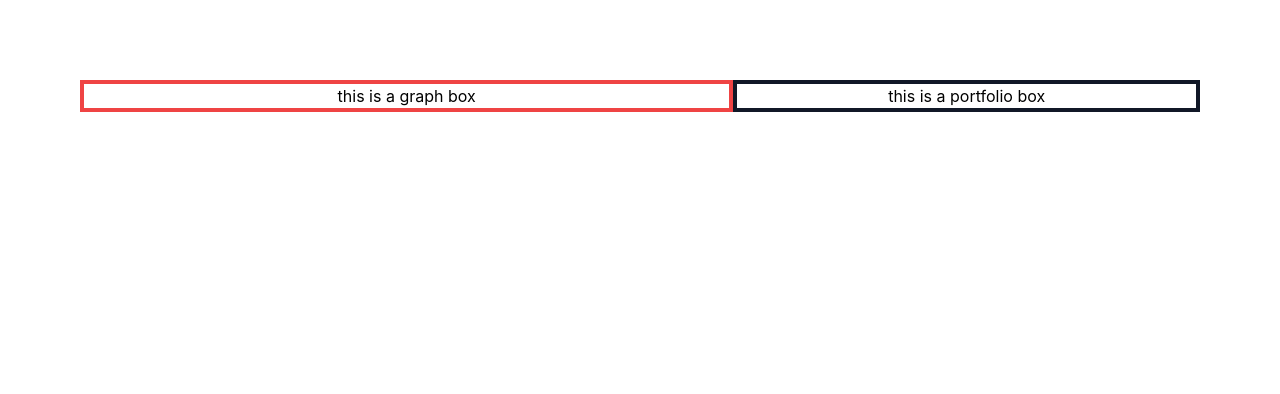
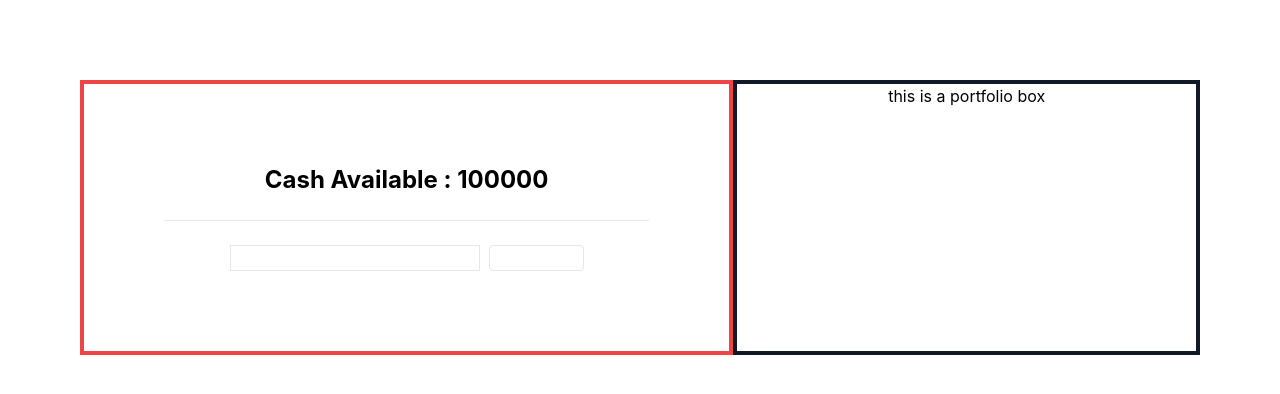
Before and after one commit to WDanielH/Capstone-React, a React (Create React App) app: page / in a window 1280 px wide. Shown: the top 394 px of the page. Built offline with nearby package versions, Linux system fonts and the light colour scheme.

Commit message:
checking in

```diff
--- a/package.json
+++ b/package.json
@@ -9,7 +9,8 @@
     "react": "^17.0.1",
     "react-dom": "^17.0.1",
     "react-scripts": "4.0.0",
-    "web-vitals": "^0.2.4"
+    "web-vitals": "^0.2.4",
+    "yahoo-finance": "^0.3.6"
   },
   "scripts": {
     "start": "react-scripts start",
--- a/src/App.js
+++ b/src/App.js
@@ -4,12 +4,19 @@ import './App.css';
 // import './Tailwind.css';
 import NavBar from "./NavBar";
 
+// var yahooFinance = require('yahoo-finance');
 
 // useState
 // useEffect
 // Child components
 // Relationship beween parent and child + Props
 // Forms in React
+
+const STOCK_PRICES = [
+    {name: 'AAPL', price: '120'},
+  {name: 'MSFT', price: '110'},
+  {name: 'INTL', price: '80'}
+]
 
 
 function App() {
@@ -20,6 +27,25 @@ function App() {
   const [inputText, setInputText] = useState('');
 
   const [counter, setCounter] = useState(0);
+
+  const [cash, setCash] = useState(100000);
+
+  const [searchStockStr, setSearchStockStr] = useState('');
+
+  const [shares, setShares] = useState('1');
+
+  const [selectedStock, setSelectedStock] = useState();
+
+  // useEffect(() => {
+  //   yahooFinance.quote({
+  //     symbol: 'AAPL',
+  //     // modules: [ 'price', 'summaryDetail' ] // see the docs for the full list
+  //     modules: [ 'price']
+  //   }, function (err, quotes) {
+  //     console.log(err)
+  //     console.log(quotes)
+  //   });
+  // }, [])
 
   useEffect(() => {
     console.log('this runs when the name changes');
@@ -73,8 +99,42 @@ function App() {
 
   };
 
+  const getQuote = async () => {
+    let stock;
+    STOCK_PRICES.map((s) => {
+      if(s.name == searchStockStr){
+        stock = s;
+      }
+    })
+
+    // console.log(stock);
+
+    setSelectedStock(stock);
+
+    console.log('get quote was clicked! and the value of the search string is: ', searchStockStr);
+    setSearchStockStr('');
+  };
+
+  const onInputChange = async (event) => {
+    // console.log(event.currentTarget.value);
+    setSearchStockStr(event.currentTarget.value);
+  };
+
+  // const updateShares = async () => {
+  //
+  // };
+
+  const buyStock = async () => {
+    console.log('The user wants to buy ', shares , ' quantity ', ' of ',  selectedStock.name ,  ' at ', selectedStock.price);
+    let cost = shares * selectedStock.price;
+    console.log('the cost is: ', cost);
+
+  };
+
   return (
     <div className="App">
+
+
 
 
       {/*Below is the flexbox way to design the page using tailwind*/}
@@ -106,8 +166,57 @@ function App() {
 
       <div className="grid grid-cols-12 gap-0 xl:p-20">
 
-        <div className={'col-span-12 md:col-span-7 border-4 border-gray-900 xl:border-red-500'}>
-          this is a graph box
+        <div className={'col-span-12 md:col-span-7 border-4 border-gray-900 xl:border-red-500 p-20'}>
+
+          <h1 className={'font-bold text-2xl text-teal-600'}>Cash Available : {cash}</h1>
+
+          <br/>
+
+          <hr/>
+
+          <br/>
+
+          <input className={'border'} type={'text'}
+                 onChange={onInputChange}
+                 value={searchStockStr} />
+
+          &nbsp;&nbsp;<button className={'border border-teal-500 text-white pl-2 pr-2 bg-teal-600 rounded'} onClick={getQuote}>Get Quote</button>
+
+
+          {selectedStock && <div>
+            <p className={'font-bold text-teal-600 text-xl p-5'}>Current Selected Stock: {selectedStock.name} | Price: ${selectedStock.price}</p>
+
+            <br/>
+            <button onClick={() => {
+              setShares(1);
+            }} className={shares==1 ? 'border border-teal-500 text-white pl-2 pr-2 bg-teal-600 rounded' : 'border border-gray-500 text-white pl-2 pr-2 bg-gray-500 rounded'}>1</button>&nbsp;&nbsp;
+
+            <button onClick={() => {
+              setShares(5);
+            }} className={shares==5 ? 'border border-teal-500 text-white pl-2 pr-2 bg-teal-600 rounded' : 'border border-gray-500 text-white pl-2 pr-2 bg-gray-500 rounded'}>5</button>&nbsp;&nbsp;
+
+            <button onClick={() => {
+              setShares(10);
+            }} className={shares==10 ? 'border border-teal-500 text-white pl-2 pr-2 bg-teal-600 rounded' : 'border border-gray-500 text-white pl-2 pr-2 bg-gray-500 rounded'}>10</button>&nbsp;&nbsp;
+
+            <button onClick={() => {
+              setShares(15);
+            }} className={shares==15 ? 'border border-teal-500 text-white pl-2 pr-2 bg-teal-600 rounded' : 'border border-gray-500 text-white pl-2 pr-2 bg-gray-500 rounded'}>15</button>&nbsp;&nbsp;
+
+            <button onClick={() => {
+              setShares(20);
+            }} className={shares==20 ? 'border border-teal-500 text-white pl-2 pr-2 bg-teal-600 rounded' : 'border border-gray-500 text-white pl-2 pr-2 bg-gray-500 rounded'}>20</button>&nbsp;&nbsp;
+            {/*<button className={'border border-teal-500 text-white pl-2 pr-2 bg-teal-600 rounded'}>25</button>&nbsp;&nbsp;*/}
+            {/*<button className={'border border-teal-500 text-white pl-2 pr-2 bg-teal-600 rounded'}>30</button>&nbsp;&nbsp;*/}
+
+            <br/>
+            <br/>
+            <button className={'border border-teal-500 text-white pl-2 pr-2 bg-teal-600 rounded'} onClick={buyStock}>BUY</button>&nbsp;&nbsp;
+            <button className={'border border-teal-500 text-white pl-2 pr-2 bg-teal-600 rounded'}>SELL</button>
+
+          </div>}
+
+
 
         </div>
 
```
Also changed, not shown: 1 other file (tests, documents, lock files or other folders).
